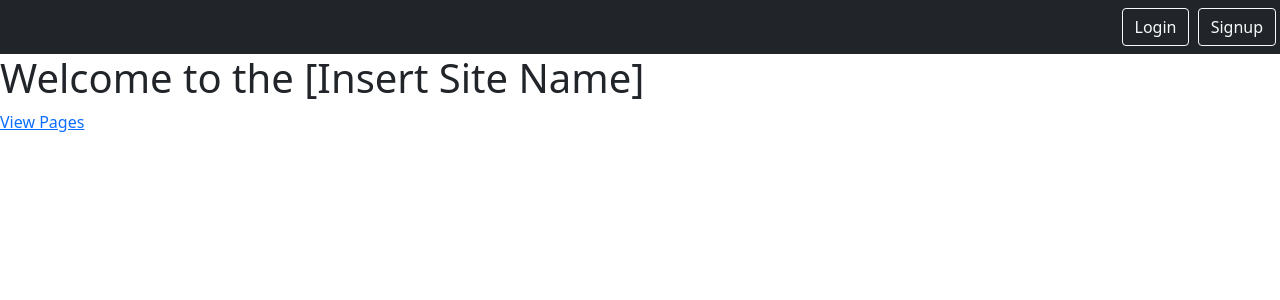
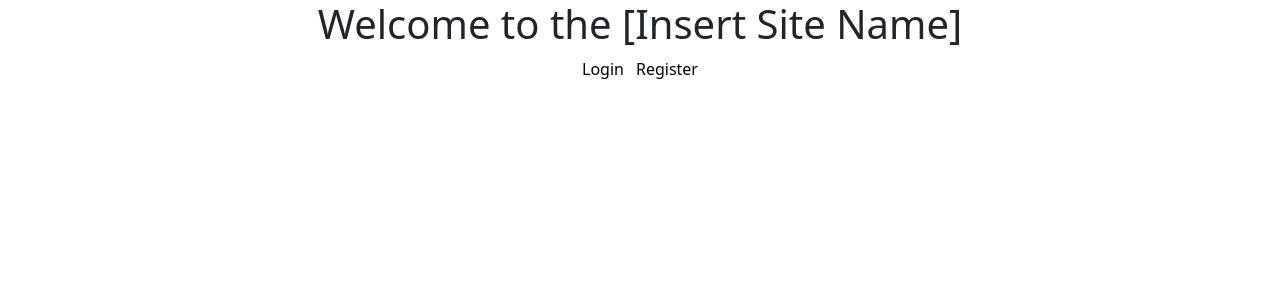
Before and after one commit to anthonyyfso/fandom-clone, a Django app: page / in a window 1280 px wide. Shown: the top 300 px of the page. Run offline with Django 5.2, Linux system fonts and the light colour scheme.

Commit message:
Fixes user creation bug and adds homepage styling

```diff
--- a/home/forms.py
+++ b/home/forms.py
@@ -9,6 +9,7 @@ class CustomUserCreationForm(UserCreationForm):
     password1 = forms.CharField(label='Password', widget=forms.PasswordInput)
     password2 = forms.CharField(label='Confirm password', widget=forms.PasswordInput)
     usable_password = None
+
     class Meta:
         model = User
         fields = ("username", "password1", "password2")
@@ -29,7 +30,7 @@ class CustomUserCreationForm(UserCreationForm):
 
     def save(self, commit=True):
         user = User.objects.create_user(
-            self.cleaned_data['username'],
-            self.cleaned_data['password1']
+            username=self.cleaned_data['username'],
+            password=self.cleaned_data['password1']
         )
         return user
--- a/home/templates/home/homepage.html
+++ b/home/templates/home/homepage.html
@@ -1,4 +1,19 @@
-{% extends 'base.html' %}{% block content %}
-<h1>Welcome to the [Insert Site Name]</h1>
-<a href="{% url 'pages.list' %}">View Pages</a>
+{% extends 'home.html' %}{% block content %}
+<div class="homepage">
+  <h1>Welcome to the [Insert Site Name]</h1>
+  <div class="homepage__container">
+    {% if user.is_authenticated %}
+    <a class="homepage__links" href="{% url 'pages.list' %}"
+      ><button class="homepage__links--button">View Pages</button></a
+    >
+    {% else %}
+    <a href="{% url 'login' %}" class="homepage__links"
+      ><button class="homepage__links--button">Login</button></a
+    >
+    <a href="{% url 'register' %}" class="homepage__links"
+      ><button class="homepage__links--button">Register</button></a
+    >
+    {% endif %}
+  </div>
+</div>
 {% endblock %}
--- a/home/views.py
+++ b/home/views.py
@@ -11,7 +11,6 @@ from .forms import CustomUserCreationForm
 # Create your views here.
 class HomeView(TemplateView):
     template_name = 'home/homepage.html'
-
 
 def register_view(request):
     if request.method == 'POST':
--- a/pages/models.py
+++ b/pages/models.py
@@ -13,7 +13,7 @@ class Pages(models.Model):
         super().save(*args, **kwargs)
 
 class Details(models.Model):
+    title = models.CharField(max_length=255)
     page = models.ForeignKey(Pages, null=True, blank=True, on_delete=models.CASCADE, related_name='details')
-    title = models.CharField(max_length=255)
     subtitle = models.CharField(max_length=255)
     text = models.TextField(default='')
--- a/pages/urls.py
+++ b/pages/urls.py
@@ -7,6 +7,6 @@ urlpatterns = [
     path('<slug:slug>/', views.page_detail, name='pages.detail'),
     path('', views.PagesListView.as_view(), name='pages.list'),
     path('<slug:slug>/edit/', views.PagesUpdateView.as_view(), name='pages.edit'),
-    path('search/', views.PageSearch, name='pages.search'),
+    path('search', views.PageSearch, name='pages.search'),
     path('<slug:slug>/details/edit/', views.DetailsCreateView.as_view(), name='details.edit'),
 ]
--- a/pages/views.py
+++ b/pages/views.py
@@ -50,7 +50,6 @@ class DetailsCreateView(LoginRequiredMixin, CreateView):
         return HttpResponseRedirect(self.get_success_url())
 
 
-
 class PagesUpdateView (LoginRequiredMixin, UpdateView):
     model = Pages
     success_url = '/pages'
--- /dev/null
+++ b/static/css/homepage.css
@@ -0,0 +1,32 @@
+body {
+  margin: 0;
+  font-family: var(--bs-font-sans-serif);
+  font-size: 1rem;
+  font-weight: 400;
+  line-height: 1.5;
+  color: #212529;
+}
+
+.homepage {
+  display: flex;
+  flex-direction: column;
+  align-items: center;
+  justify-content: center;
+}
+.homepage__container {
+  display: flex;
+  flex-direction: row;
+  align-items: center;
+  justify-content: center;
+}
+.homepage__links {
+  text-decoration: none;
+}
+.homepage__links--button {
+  background-color: white;
+  border: none;
+}
+.homepage__links--button:hover {
+  box-shadow: 0 4px 2px -2px gray;
+  transition: 0.7s;
+}/*# sourceMappingURL=homepage.css.map */
--- a/static/templates/base.html
+++ b/static/templates/base.html
@@ -11,6 +11,7 @@
       integrity="sha384-+0n0xVW2eSR5OomGNYDnhzAbDsOXxcvSN1TPprVMTNDbiYZCxYbOOl7+AMvyTG2x"
       crossorigin="anonymous"
     />
+    <link rel="stylesheet" href="{% static 'css/homepage.css' %}" />
     {% block head %}{% endblock %}
   </head>
   <body>
--- /dev/null
+++ b/static/templates/home.html
@@ -0,0 +1,20 @@
+{% load static %}
+<!DOCTYPE html>
+<html lang="en">
+  <head>
+    <meta charset="UTF-8" />
+    <meta name="viewport" content="width=device-width, initial-scale=1.0" />
+    <title>Fandom</title>
+    <link
+      href="https://cdn.jsdelivr.net/npm/bootstrap@5.0.1/dist/css/bootstrap.min.css"
+      rel="stylesheet"
+      integrity="sha384-+0n0xVW2eSR5OomGNYDnhzAbDsOXxcvSN1TPprVMTNDbiYZCxYbOOl7+AMvyTG2x"
+      crossorigin="anonymous"
+    />
+    <link rel="stylesheet" href="{% static 'css/homepage.css' %}" />
+    {% block head %}{% endblock %}
+  </head>
+  <body>
+    {% block content %} {% endblock %}
+  </body>
+</html>
```
Also changed, not shown: static/css/homepage.scss (added, +38 -0 lines), db.sqlite3, 1 other file.
